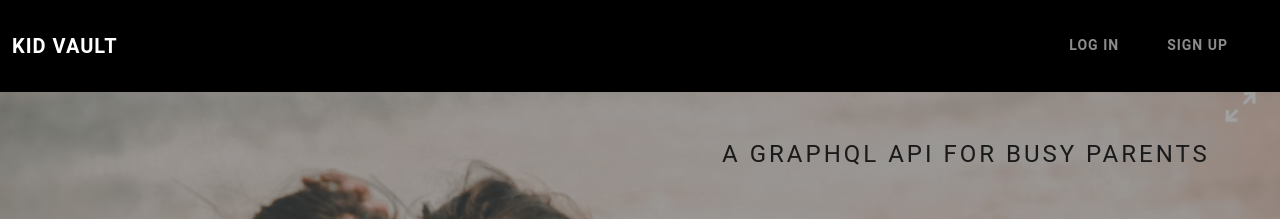
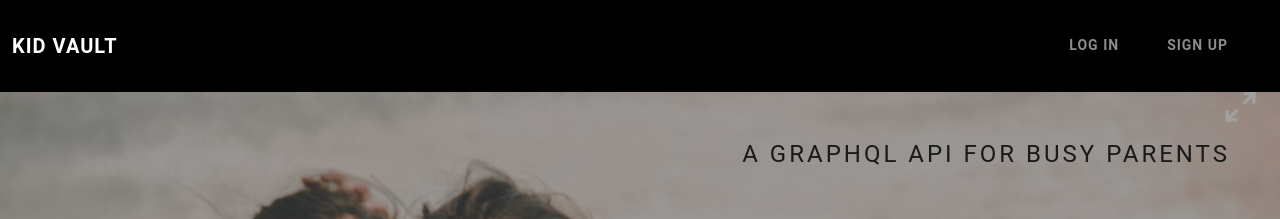
Before and after one commit to melawong/Kid-Vault-Frontend, a React (Create React App) app: page / in a window 1280 px wide. Shown: the top 219 px of the page. Built offline with nearby package versions, Linux system fonts and the light colour scheme; no server answers; a web font is replaced by a local one.

Commit message:
Justify right title on home page

```diff
--- a/src/App.css
+++ b/src/App.css
@@ -55,12 +55,14 @@
 
 .homepage-title {
   display: flex;
-  justify-content: center;
+  justify-content: right;
+  margin-right: 50px;
 }
 
 .homepage-text {
   display: flex;
-  justify-content: center;
+  justify-content: right;
+  margin-right: 50px;
 }
 
 .card-body {
--- a/src/common/Home.js
+++ b/src/common/Home.js
@@ -11,7 +11,7 @@ function Home() {
           A GraphQL API for busy parents
         </h3>
         {user ? (
-          <h4 className="homepage-text fw-bolder justify-content-right">
+          <h4 className="homepage-text fw-bolder text-end">
             Welcome Back, {user.first_name}!
           </h4>
         ) : ""}
```
